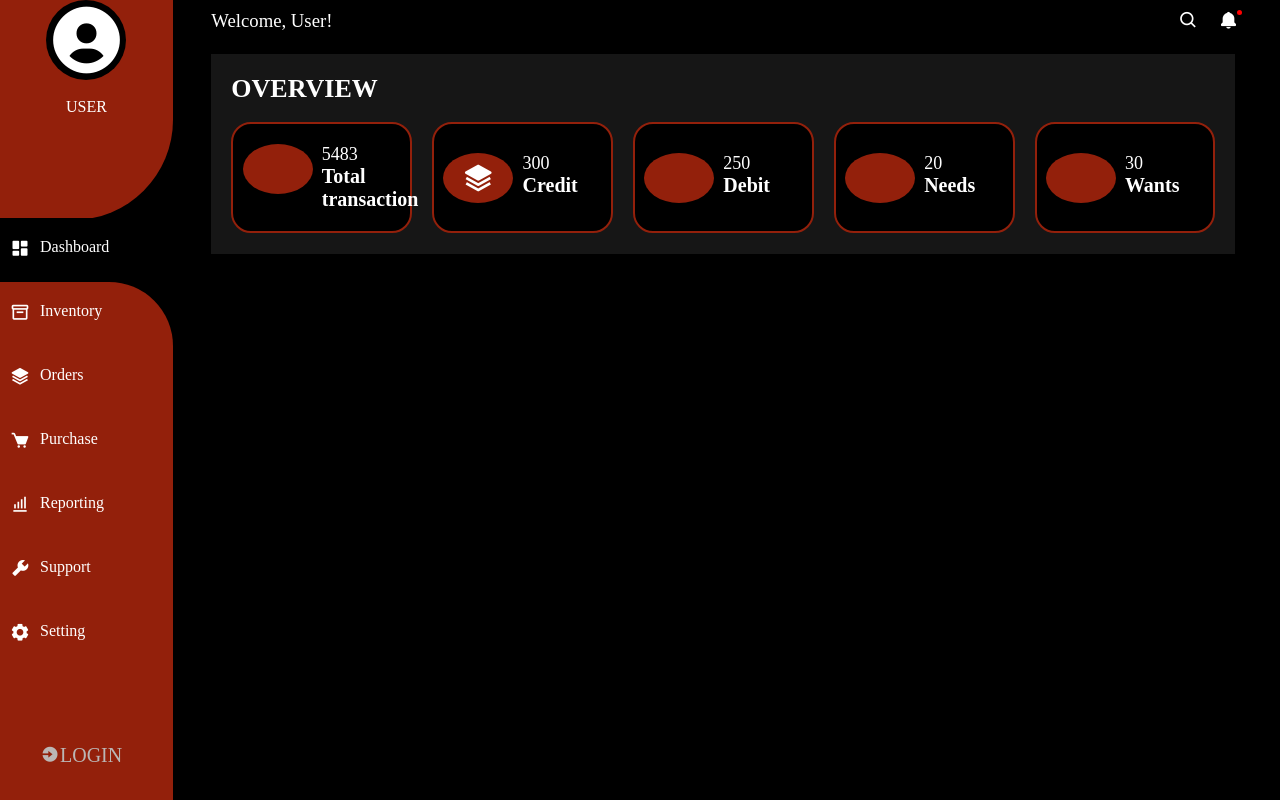
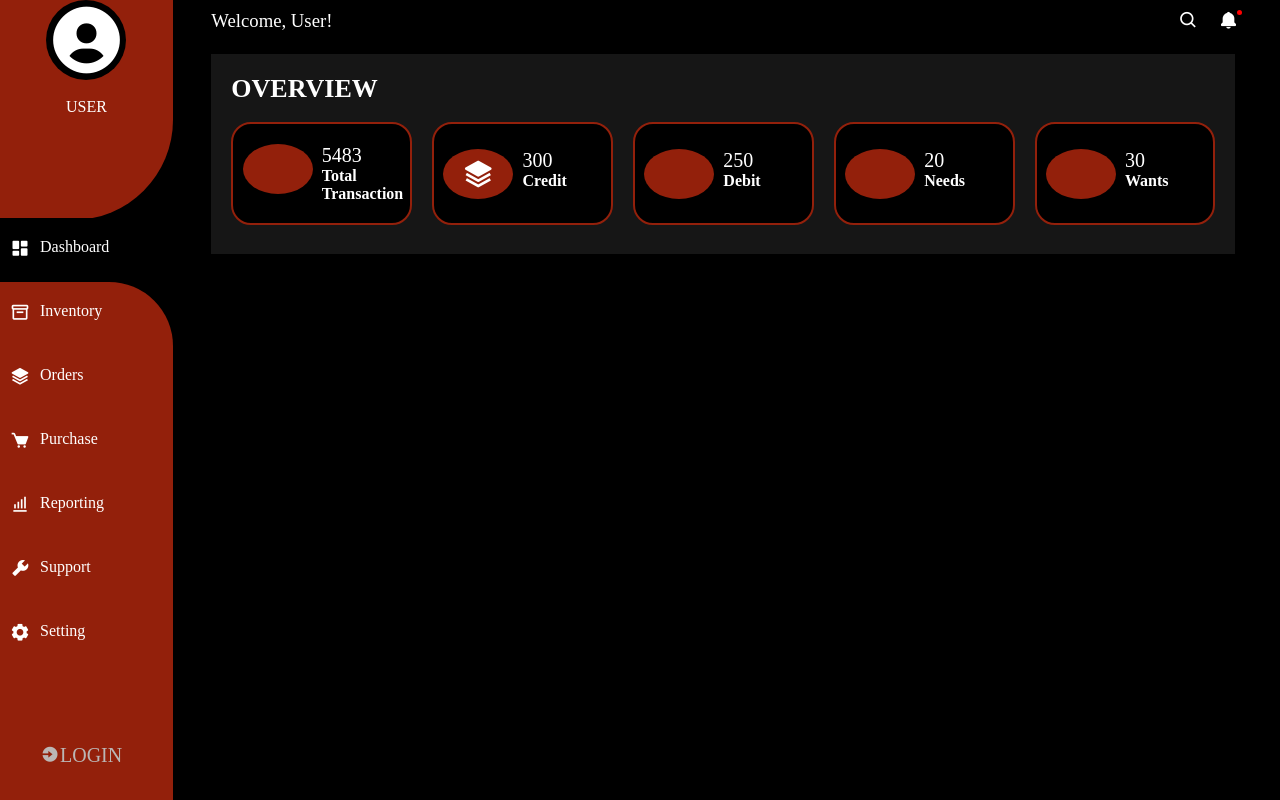
Before and after one commit to Lovethrech/personal-finance-manager, a Vue app: page / in a window 1280 px wide. Built offline with nearby package versions, Linux system fonts and the light colour scheme.

Commit message:
...working on the landing0-page-overview container.

```diff
--- a/src/components/landing-page/LandingPageOverviewBoxTextCtn.vue
+++ b/src/components/landing-page/LandingPageOverviewBoxTextCtn.vue
@@ -17,11 +17,11 @@ const {boxName, boxNo}=defineProps(['boxName', 'boxNo']);
     width: 50%;
 }
 .landing-page-overview-box-text-ctn .number{
-    font-size: 18px;
+    font-size: 20px;
     font-weight:500;
 }
 .landing-page-overview-box-text-ctn .name{
-    font-size:20px;
+    font-size:16px;
     font-weight:700;
 }
 </style>
--- a/src/data/dashboard-overview-data.json
+++ b/src/data/dashboard-overview-data.json
@@ -1,7 +1,7 @@
 [
     {
         "id":"1",
-        "boxName":"Total transaction",
+        "boxName":"Total Transaction",
         "boxNo":"5483",
         "boxIcon":""
     },
```
